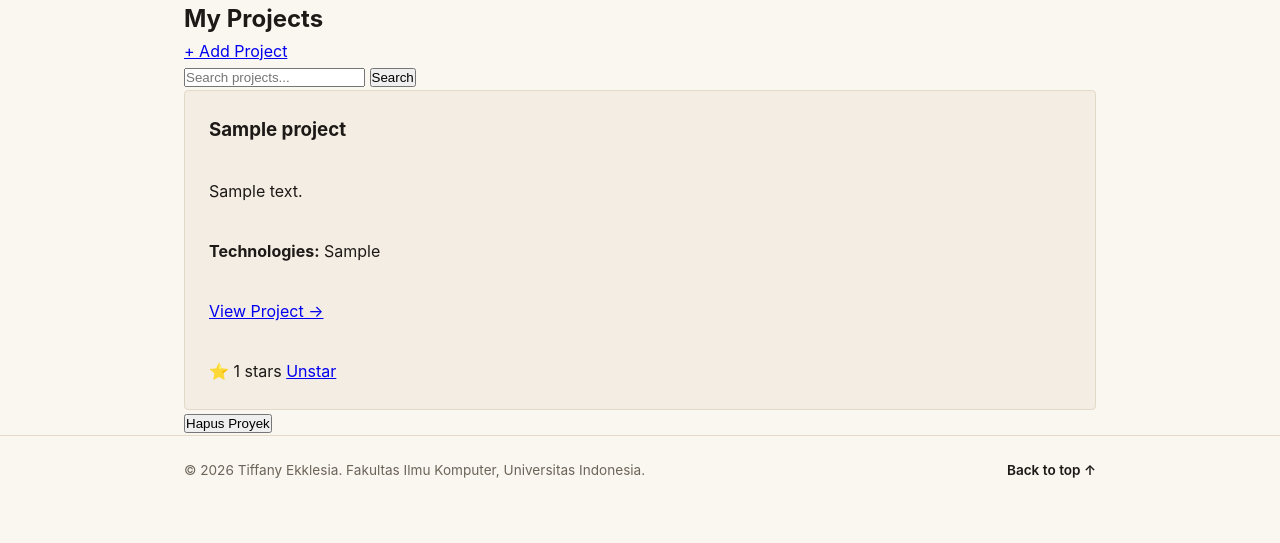
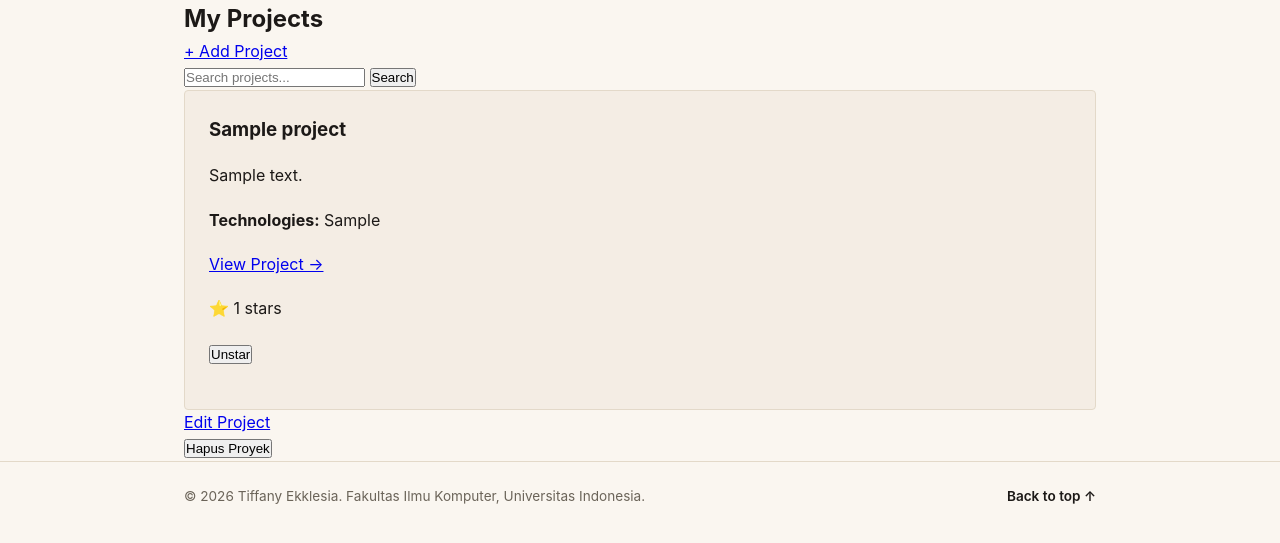
Before and after one commit to tiffanyekklesia/myportofolio, a Django app: page /projects/ in a window 1280 px wide. Shown: the part 74-617 px from the top of the page. Run offline with Django 5.2, Linux system fonts and the light colour scheme; a user stored in the database is signed in; tables that the repository leaves empty hold one stand-in row (values such as "Sample post").

Commit message:
feat: implement project editor auth -> Assignment 4

```diff
--- a/main/urls.py
+++ b/main/urls.py
@@ -24,6 +24,11 @@ urlpatterns = [
     ),
     path('projects/', views.show_projects, name='show_projects'),
     path('projects/add/', views.create_project, name='create_project'),
+    path(
+        'projects/edit/<int:project_id>/',
+        views.update_project,
+        name='update_project'
+    ),
     path('api/projects/', views.get_projects_json, name='get_projects_json'),
     path(
         'projects/delete/<int:project_id>/',
--- a/main/views.py
+++ b/main/views.py
@@ -79,6 +79,34 @@ def create_project(request):
     return render(request, "projects_form.html", {'form': form})
 
 @login_required(login_url='/login/')
+def update_project(request, project_id):
+    project = get_object_or_404(Project, id=project_id)
+
+    if not (
+        request.user.is_superuser
+        or request.user.has_perm('main.change_project')
+    ):
+        raise PermissionDenied
+
+    if request.method == "POST":
+        form = ProjectForm(request.POST, instance=project)
+
+        if form.is_valid():
+            form.save()
+            return redirect('main:show_projects')
+    else:
+        form = ProjectForm(instance=project)
+
+    return render(
+        request,
+        "projects_form.html",
+        {
+            'form': form,
+            'is_edit': True,
+        }
+    )
+
+@login_required(login_url='/login/')
 def delete_project(request, project_id):
     if not request.user.is_superuser:
         raise PermissionDenied
@@ -94,10 +122,11 @@ def delete_project(request, project_id):
 def toggle_star(request, project_id):
     project = get_object_or_404(Project, id=project_id)
 
-    if request.user in project.stars.all():
-        project.stars.remove(request.user)
-    else:
-        project.stars.add(request.user)
+    if request.method == "POST":
+        if request.user in project.stars.all():
+            project.stars.remove(request.user)
+        else:
+            project.stars.add(request.user)
 
     return redirect('main:show_projects')
 
--- a/templates/project.html
+++ b/templates/project.html
@@ -11,9 +11,11 @@ Tiffany Ekklesia - Projects
     <div class="projects-header">
     <h2>My Projects</h2>
 
+    {% if user.is_superuser %}
         <a href="{% url 'main:create_project' %}">
             + Add Project
         </a>
+    {% endif %}
     </div>
 
     <form method="GET">
@@ -55,19 +57,31 @@ Tiffany Ekklesia - Projects
                 ⭐ {{ project.stars.count }} stars
 
                 {% if user.is_authenticated %}
-                    <a href="{% url 'main:toggle_star' project.id %}">
+                    <form method="POST" action="{% url 'main:toggle_star' project.id %}">
+                        {% csrf_token %}
+
+                        <button type="submit">
                             {% if user in project.stars.all %}
                                 Unstar
                             {% else %}
                                 Star
                             {% endif %}
-                    </a>
+                        </button>
+                    </form>
                 {% endif %}
             </p>
 
         </div>
 
-        {% if project.owner == user or user.is_superuser %}
+        {% if user.is_superuser or perms.main.change_project %}
+            <p>
+                <a href="{% url 'main:update_project' project.id %}">
+                    Edit Project
+                </a>
+            </p>
+        {% endif %}
+
+        {% if user.is_superuser %}
             {% include 'components/project_delete_modal.html' %}
         {% endif %}
 
```
Also changed, not shown: templates/projects_form.html (+14 -2 lines). Lines whose indentation alone changed are shown as unchanged.
